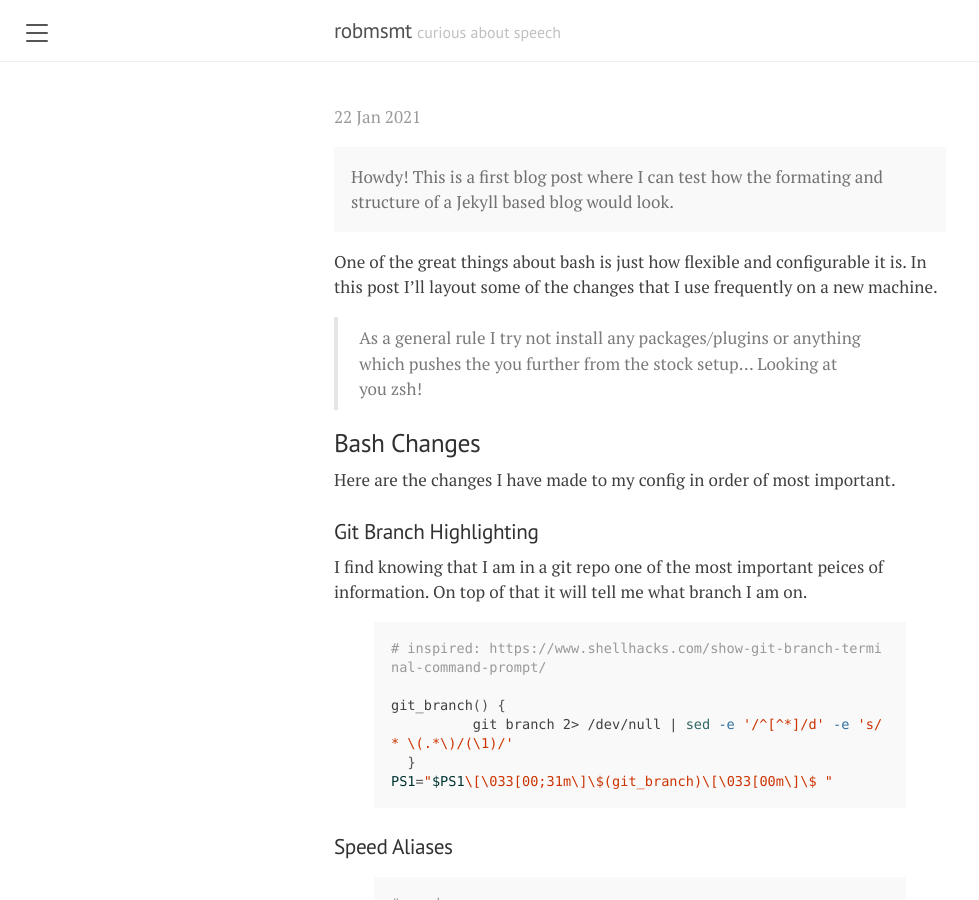
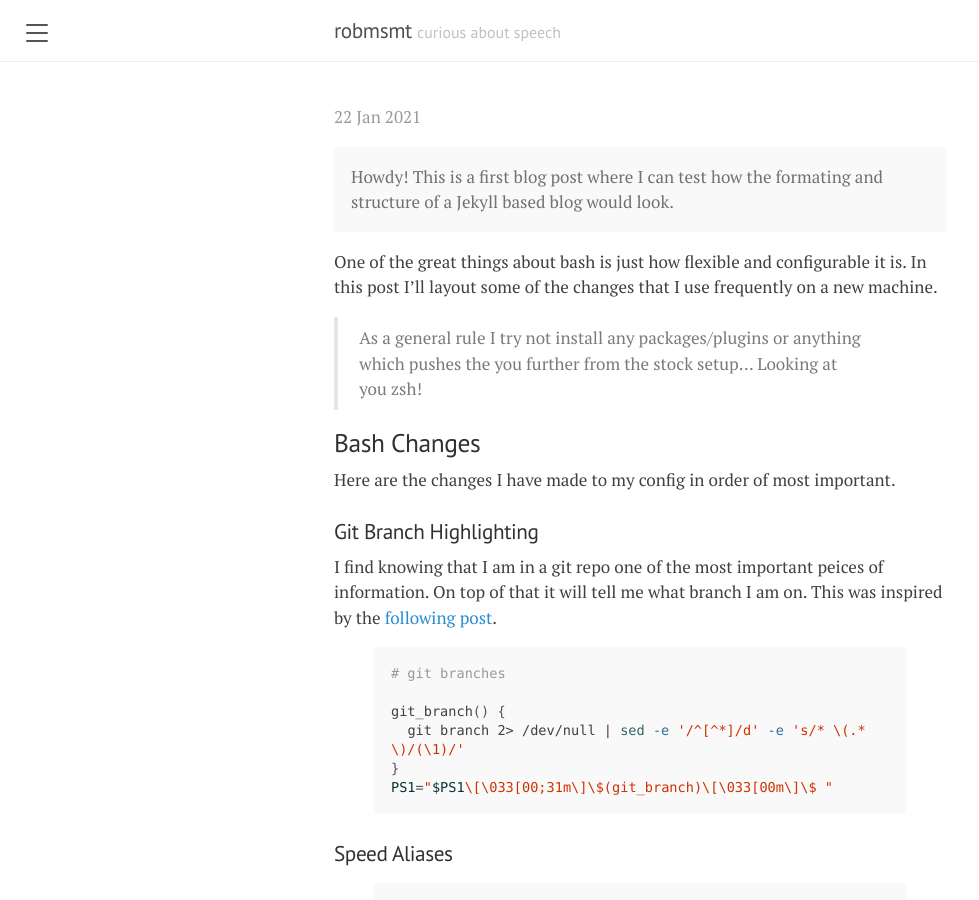
Before and after one commit to robmsmt/robmsmt.github.io, a Jekyll site: the page built from _posts/2021-01-22-bashrc.md, in a window 1280 px wide and 900 px high. Shown: the whole window, without its empty margins (0-979 px from the left). Built offline with Jekyll 4.4.1, drawn with Linux system fonts in a browser that asks for light colours; our own code applies the rules of GitHub Pages for plain Markdown files.

Commit message:
quick commit

```diff
--- a/_posts/2021-01-22-bashrc.md
+++ b/_posts/2021-01-22-bashrc.md
@@ -21,13 +21,13 @@ Here are the changes I have made to my config in order of most important.
 
 ### Git Branch Highlighting
 
-I find knowing that I am in a git repo one of the most important peices of information. On top of that it will tell me what branch I am on.
+I find knowing that I am in a git repo one of the most important peices of information. On top of that it will tell me what branch I am on. This was inspired by the [following post](https://www.shellhacks.com/show-git-branch-terminal-command-prompt).
 
 {% highlight bash %}
-# inspired: https://www.shellhacks.com/show-git-branch-terminal-command-prompt/
+# git branches
 git_branch() {
-          git branch 2> /dev/null | sed -e '/^[^*]/d' -e 's/* \(.*\)/(\1)/'
-  }
+  git branch 2> /dev/null | sed -e '/^[^*]/d' -e 's/* \(.*\)/(\1)/'
+}
 PS1="$PS1\[\033[00;31m\]\$(git_branch)\[\033[00m\]\$ "
 {% endhighlight %}
 
```
